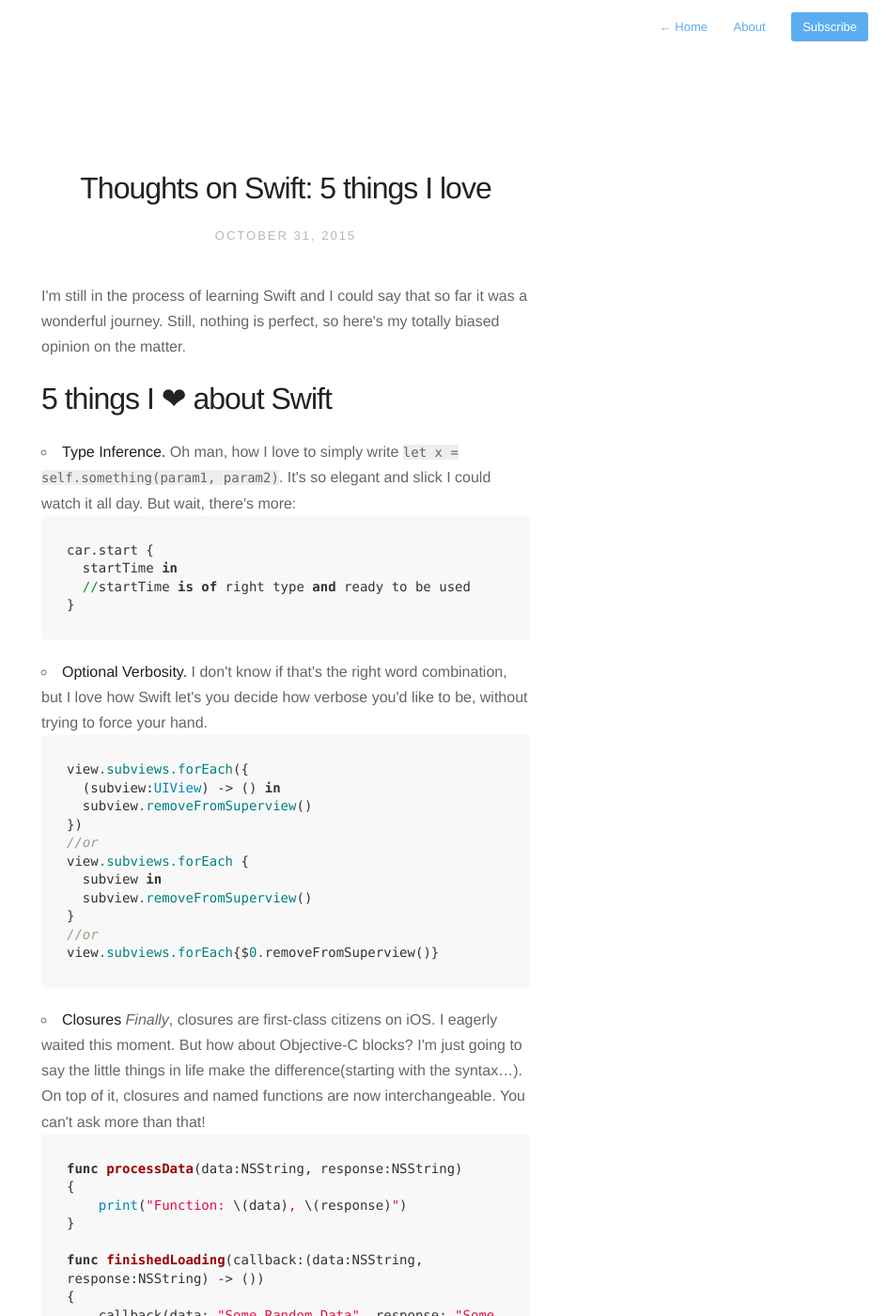
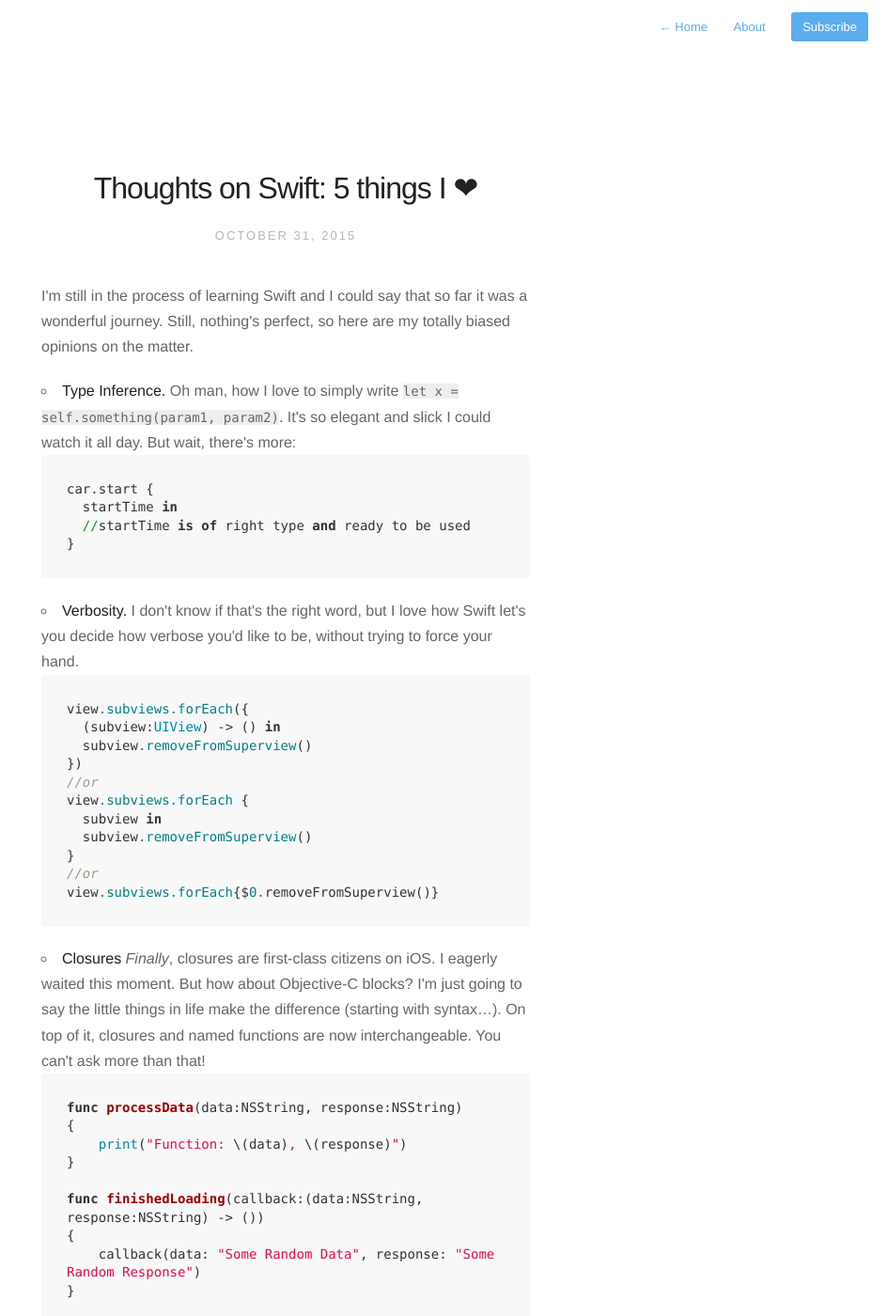
Before and after one commit to valentinradu/valentinradu.github.io, a Jekyll site: the page built from _posts/2015-11-01-what-i-like-about-swift.md, in a window 1280 px wide and 1400 px high. Shown: the whole window at 94% size, without its empty margins (336-1280 px from the left). Built offline with Jekyll 4.4.1, drawn with Linux system fonts in a browser that asks for light colours; nearby versions of some CDN libraries; comment, search, counter and statistics services are not loaded; some of the changed text lies outside the part shown.

Commit message:
What I love about Swift added. Revision

````diff
--- a/_posts/2015-11-01-what-i-like-about-swift.md
+++ b/_posts/2015-11-01-what-i-like-about-swift.md
@@ -1,6 +1,6 @@
 ---
 layout: post
-title: "Thoughts on Swift: 5 things I love"
+title: "Thoughts on Swift: 5 things I ❤"
 date: '2015-11-01T01:13:00+03:00'
 tags:
 - swift
@@ -8,10 +8,8 @@ tags:
 - learning
 ---
 
-I'm still in the process of learning Swift and I could say that so far it was a wonderful journey. Still, nothing is perfect, so here's my totally biased opinion on the matter.
+I'm still in the process of learning Swift and I could say that so far it was a wonderful journey. Still, nothing's perfect, so here are my totally biased opinions on the matter.
 
-5 things I ❤ about Swift
-========================
 
 1. **Type Inference.** Oh man, how I love to simply write `let x = self.something(param1, param2)`. It's so elegant and slick I could watch it all day. But wait, there's more:
 
@@ -22,7 +20,7 @@ car.start {
 }
 ```
 
-2. **Optional Verbosity.** I don't know if that's the right word combination, but I love how Swift let's you decide how verbose you'd like to be, without trying to force your hand.
+2. **Verbosity.** I don't know if that's the right word, but I love how Swift let's you decide how verbose you'd like to be, without trying to force your hand.
 
 ```swift
 view.subviews.forEach({
@@ -38,7 +36,7 @@ view.subviews.forEach {
 view.subviews.forEach{$0.removeFromSuperview()}
 ```
 
-3. **Closures** *Finally*, closures are first-class citizens on iOS. I eagerly waited this moment. But how about Objective-C blocks? I'm just going to say the little things in life make the difference(starting with the syntax...). On top of it, closures and named functions are now interchangeable. You can't ask more than that!
+3. **Closures** *Finally*, closures are first-class citizens on iOS. I eagerly waited this moment. But how about Objective-C blocks? I'm just going to say the little things in life make the difference (starting with syntax...). On top of it, closures and named functions are now interchangeable. You can't ask more than that!
 
 ```swift
 func processData(data:NSString, response:NSString)
````
Also changed, not shown: other parts of _posts/2015-11-01-what-i-like-about-swift.md (+1 -1 lines).
